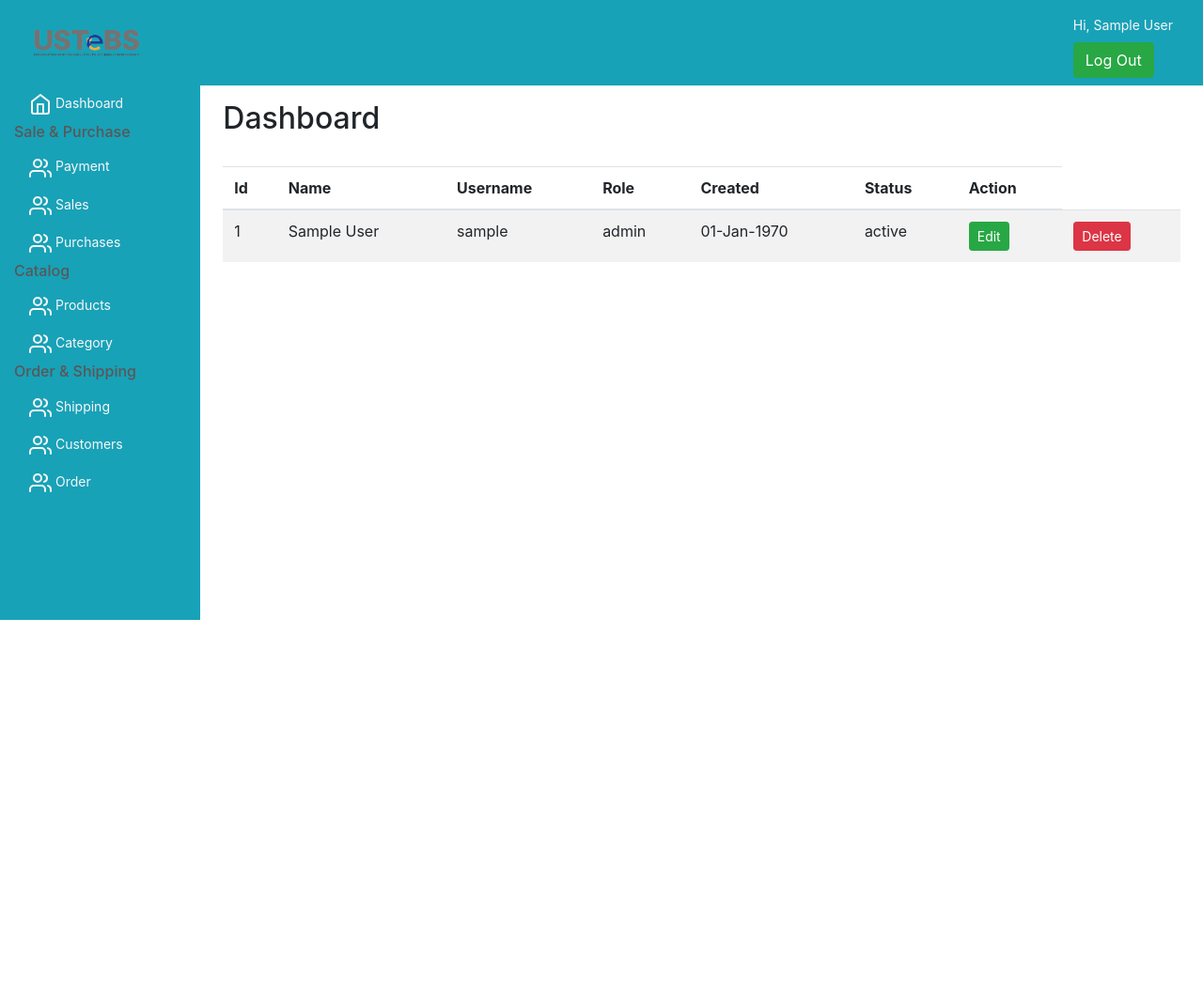
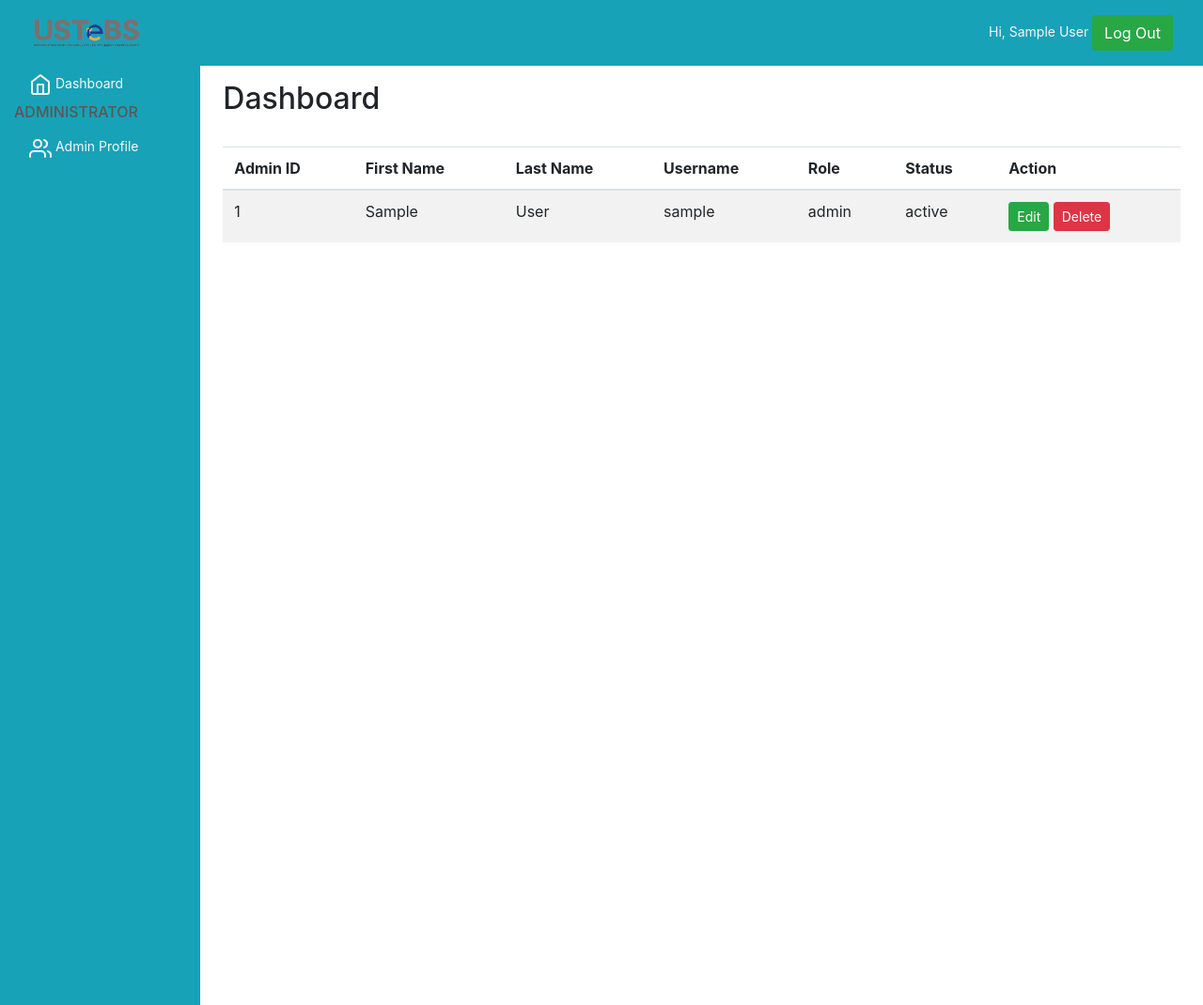
Before and after one commit to AceNicoleMangayan/USTEBS, a PHP site: page /dashboard.php in a window 1280 px wide. Shown: the whole page at 94% size. Before the commit the page ends 660 px from the top, so only its background shows below. Run offline with PHP 8.4, Linux system fonts and the light colour scheme; the visitor is signed in with stand-in values (Sample User, id 1); tables that the repository leaves empty or names only in its code hold one stand-in row (values such as "Sample post").

Commit message:
Commit for web

```diff
--- a/dashboard.php
+++ b/dashboard.php
@@ -23,7 +23,7 @@ if (!isset($_SESSION['ID'])) {
     <head>
         <meta charset="utf-8">
         <meta name="viewport" content="width=device-width, initial-scale=1">
-        <title>Multi user role based application login in php mysqli</title>
+        <title>Home</title>
         <link rel="stylesheet" href="https://maxcdn.bootstrapcdn.com/bootstrap/4.5.2/css/bootstrap.min.css">
     </head>
        <body>
@@ -31,76 +31,30 @@ if (!isset($_SESSION['ID'])) {
 		<a class="navbar-brand col-sm-3 col-md-2 mr-0" href="" style="color: #5b5757;"><img src="images/logo.webp" class="logo"></a>
 	            <ul class="navbar-nav px-3">
 			<li class="nav-item text-nowrap">
-		    	    <a class="nav-link" href="logout.php">Hi, <?php echo ucwords($_SESSION['NAME']); ?></a><input type="submit" name="submit" class="btn btn-success" value="Log Out">
+		    	    <a class="nav-link" href="logout.php">Hi, <?php echo ucwords($_SESSION['FNAME']); ?> <input type="submit" name="submit" class="btn btn-success" value="Log Out"></a>
 			</li>
 		    </ul>
 		</nav>
 		<div class="container-fluid">
 		    <div class="row">
-			<nav class="col-md-2 d-none d-md-block bg-info sidebar" style="height: 569px">
+			<nav class="col-md-2 d-none d-md-block bg-info sidebar" style="height: 1000px">
 		    	    <div class="sidebar-sticky">
 			        <ul class="nav flex-column" style="color: #5b5757;">
 				    <li class="nav-item">
 					<a class="nav-link active" href="">
 					<span data-feather="home"></span>
 				            Dashboard <span class="sr-only">(current)</span>
-					</a>
+							</a>
 				    </li>
-				<?php if($_SESSION['ROLE'] == 'super_admin'){ ?>
-				<h6>Sale & Purchase</h6>
-				    <li class="nav-item">
-					<a class="nav-link" href="">
-				    	    <span data-feather="users"></span>
-					    Payment
-					</a>
-				    </li>
-				    <li class="nav-item">
-				        <a class="nav-link" href="">
-					    <span data-feather="users"></span>
-					    Sales
-					</a>
-				    </li>
-				    <li class="nav-item">
-					<a class="nav-link" href="">
-				    	    <span data-feather="users"></span>
-					    Purchases
-					</a>
-				    </li>
-				<?php } ?>
-				<?php if ($_SESSION['ROLE'] == 'admin' || $_SESSION['ROLE'] == 'super_admin' || $_SESSION['ROLE'] == 'manager') { ?>
-				<h6>Catalog</h6>
+
+				<?php if ($_SESSION['ROLE'] == 'Admin' || $_SESSION['ROLE'] == 'Super Admin' || $_SESSION['ROLE'] == 'Regular Admin') { ?>
+				<h6>ADMINISTRATOR</h6>
 				    <li class="nav-item">
 					<a class="nav-link" href="">
 					    <span data-feather="users"></span>
-					    Products
+					    Admin Profile
 					</a>
 				    </li>
-				    <li class="nav-item">
-					<a class="nav-link" href="">
-				    	    <span data-feather="users"></span>
-					    Category
-					</a>
-				    </li>
-				    <h6>Order & Shipping</h6>
-					<li class="nav-item">
-				    	    <a class="nav-link" href="">
-					        <span data-feather="users"></span>
-						Shipping
-					    </a>
-					</li>
-
-					<li class="nav-item">
-					    <a class="nav-link" href="">
-					        <span data-feather="users"></span>
-						Customers
-					    </a>
-					</li>
-					<li class="nav-item">
-					    <a class="nav-link" href="">
-						<span data-feather="users"></span>
-						Order
-					    </a>
-					</li>
 				<?php } ?>
 			    </ul>
 			</div>
@@ -113,37 +67,38 @@ if (!isset($_SESSION['ID'])) {
 		  <table class="table table-striped">
 		    <thead>
 		       <tr>
-			   <th>Id</th>
-			   <th>Name</th>
+			   <th>Admin ID</th>
+			   <th>First Name</th>
+			   <th>Last Name</th>
 			   <th>Username</th>
 			   <th>Role</th>
-			   <th>Created</th>
 			   <th>Status</th>
 			   <th>Action</th>
 			</tr>
 		    </thead>
 		    <tbody>
 			<?php
-		    	    if ($_SESSION['ROLE'] == "super_admin") {
-				$query = "SELECT * FROM admins";
+		    	    if ($_SESSION['ROLE'] == "Super Admin") {
+				$query = "SELECT * FROM admin_account_user";
 			    }else{
 				$role = $_SESSION['ROLE'];
-				$query = "SELECT * FROM admins WHERE role = '$role'";
+				$query = "SELECT * FROM admin_account_user WHERE role = '$role'";
 			    }
-			        $result = $con->query($query);
-				if ($result->num_rows > 0) {
-			    	   while ($row = $result->fetch_array()) {
+					$result = mysqli_query($con, $query);
+				if (mysqli_num_rows($result) > 0) {
+			    	   while ($row = mysqli_fetch_array($result)) {
 			    ?>
 			    <tr>
-				<td><?php echo $row['id_number']?></td>
-				<td><?php echo $row['name']?></td>
+				<td><?php echo $row['admin_userid']?></td>
+				<td><?php echo $row['firstname']?></td>
+				<td><?php echo $row['lastname']?></td>
 				<td><?php echo $row['username']?></td>
 				<td><?php echo $row['role']?></td>
-			        <td><?php echo date('d-M-Y', strtotime($row['created']))?></td>
 					<td><?php echo $row['status']?></td>
-					<td><a href="update.php?id=<?= $row['id_number']; ?>" class="btn btn-success btn-sm">Edit</a></td>
-					<td><form action="delete.php" method="POST" class="d-inline">
-                        <button type="submit" name="delete" value="<?=$row['id_number'];?>" class="btn btn-danger btn-sm">Delete</button>
+					<td>
+						<a href="update.php?id=<?=$row['admin_userid'];?>" class="btn btn-success btn-sm">Edit</a>
+						<form action="delete.php" method="POST" class="d-inline">
+                        <button type="submit" name="delete" value="<?=$row['admin_userid'];?>" class="btn btn-danger btn-sm">Delete</button>
                         </form>
 					</td>
 			    </tr>
--- a/delete.php
+++ b/delete.php
@@ -7,7 +7,7 @@ if(isset($_POST['delete'])) {
 
     $id = mysqli_real_escape_string($con, $_POST['delete']);
 
-    $query = "UPDATE admins SET status = 'Disable' WHERE id_number='$id' ";
+    $query = "UPDATE admin_account_user SET status = 'Disable' WHERE admin_userid='$id' ";
     $result = mysqli_query($con, $query);
 
     if($result) {
```
Also changed, not shown: index.php (+8 -8 lines), register.php (+22 -12 lines), update.php (+108 -0 lines).
